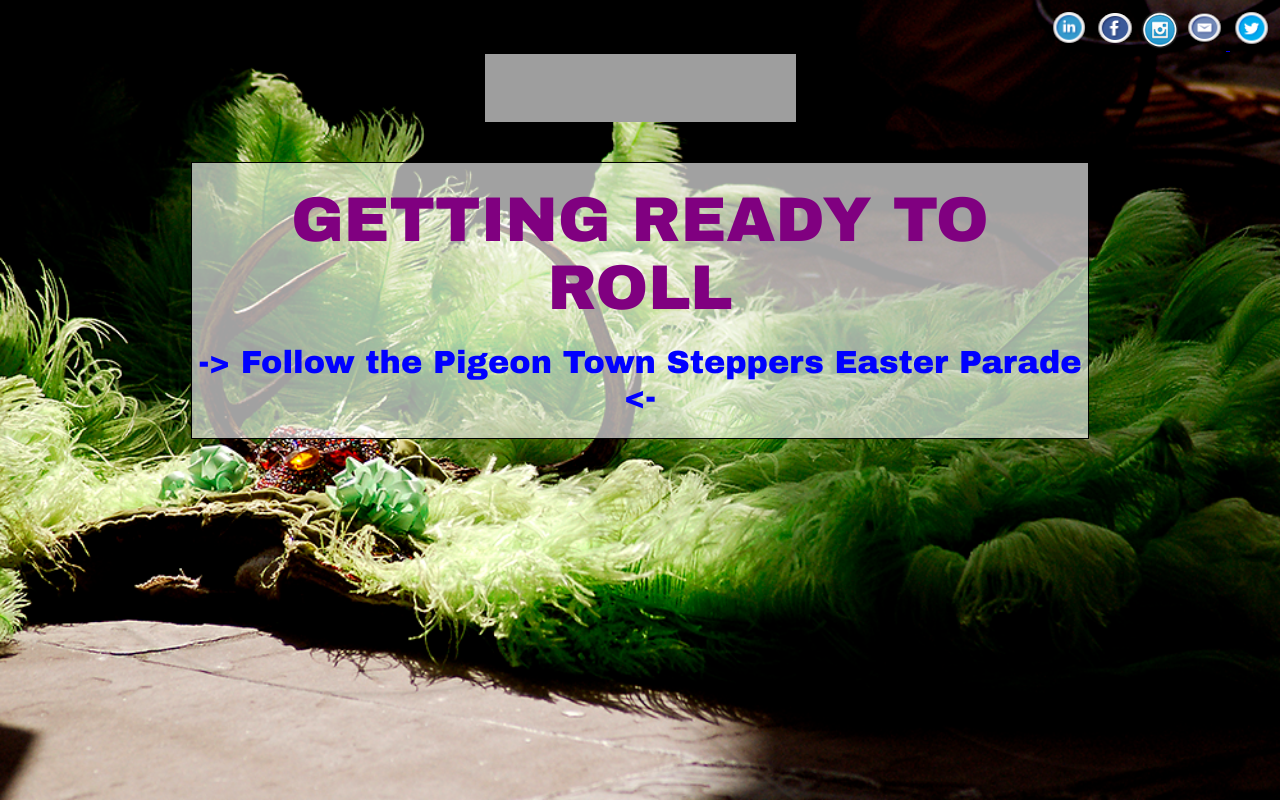
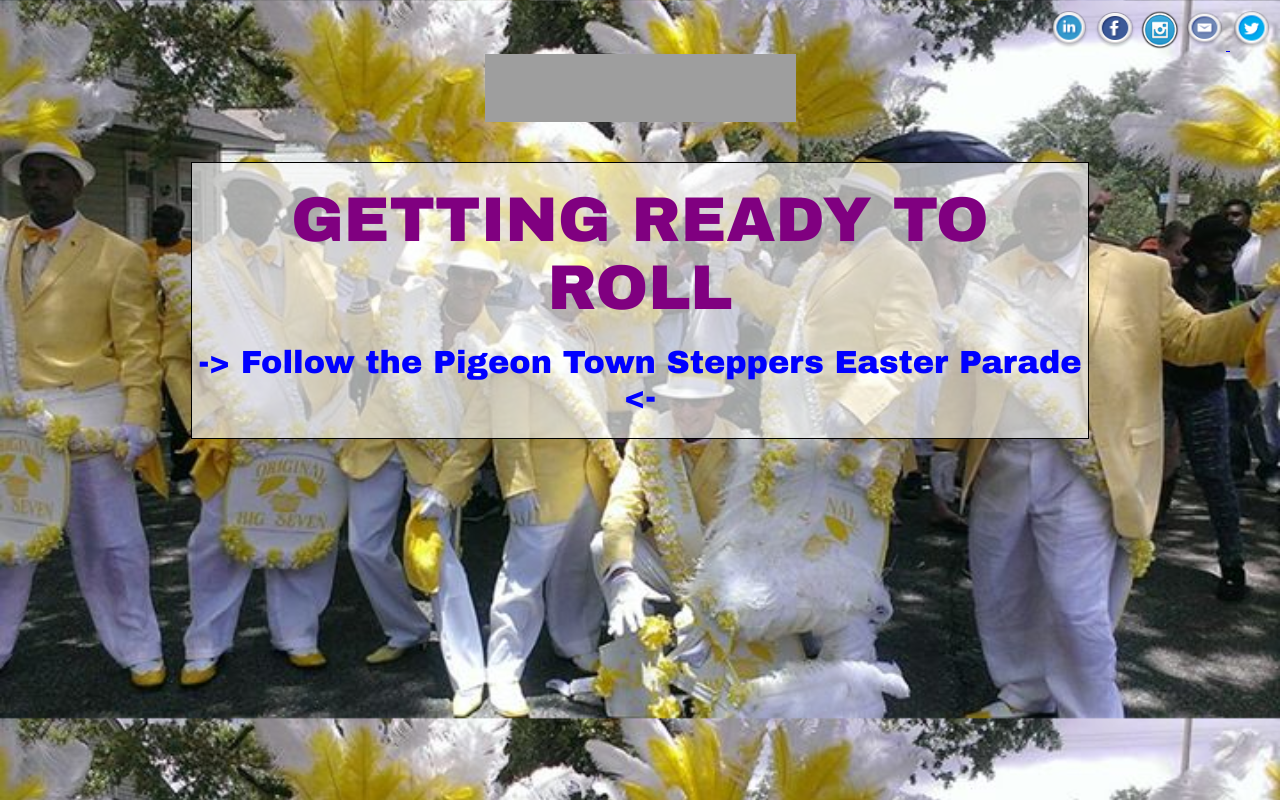
Before and after one commit to 2ndlinenola/web, a plain HTML site: page index.html in a window 1280 px wide. Drawn offline with nearby package versions, Linux system fonts and the light colour scheme; grey boxes are pictures that could not be loaded.

Commit message:
fix background

```diff
--- a/index.html
+++ b/index.html
@@ -9,7 +9,7 @@
 <!-- Commenting this out for the time being to align it
 <body style="background-image:url(img/big-7.jpg); background-repeat: no-repeat;">
 -->
-<body style="background-image:url(img/background.jpg); background-size: cover;">
+<body style="background-image:url(img/big-7.jpg); background-size: cover;">
 
 
 <div align="right">
```
